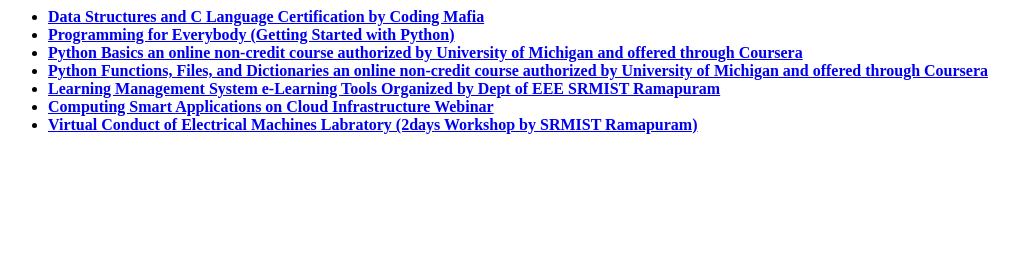
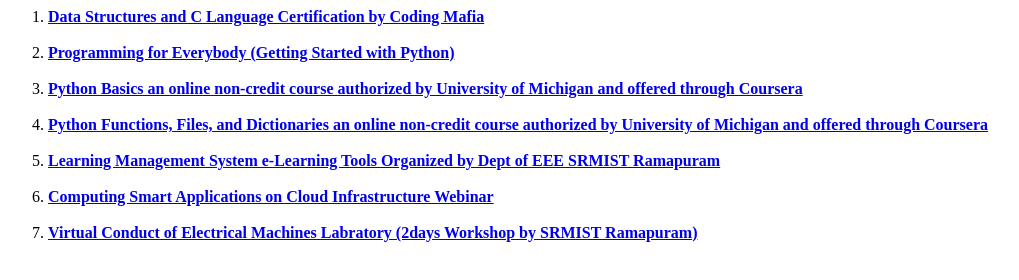
Before and after one commit to gurrambhaskar25/bhaskar2.github.io, a plain HTML site: page certificates.html in a window 1280 px wide. Shown: the whole page, without its empty margins (0-1019 px from the left). Drawn offline with Linux system fonts and the light colour scheme.

Commit message:
Update certificates.html

```diff
--- a/certificates.html
+++ b/certificates.html
@@ -1,13 +1,24 @@
-<ul>
-<li><a href="https://drive.google.com/file/d/1kfRREtetAJ7t9f69zGfq9ZR6sm9xRZ3U/view?usp=sharing"><strong>Data Structures and C Language Certification by Coding Mafia</strong></a></li>
-<li><a href="https://drive.google.com/file/d/1UNQwUG8ViUpYy84rdgwkOIqeGqNdFHCr/view?usp=sharing"><strong>Programming for Everybody (Getting Started with
-Python)</strong></li></a>
-<li><a href="https://drive.google.com/file/d/1UQ_R9X8uRhLSPSdGAN_VBF4BfHtWLz7D/view?usp=sharing"><strong>Python Basics
-an online non-credit course authorized by University of Michigan and offered through
-Coursera</strong></li></a>
-<li><a href="https://drive.google.com/file/d/12IlbGPne2TqecfuvcGMUGAuLz5GEFUib/view?usp=sharing"><strong>Python Functions, Files, and Dictionaries
-an online non-credit course authorized by University of Michigan and offered through
-Coursera</strong></li></a>
-<li><a href="https://drive.google.com/file/d/1oN-66wEQ4IW41-fDyz2qvRQ13qaCc_vG/view?usp=sharing"><strong>Learning Management System e-Learning Tools Organized by Dept of EEE SRMIST Ramapuram</strong></li></a>
-<li><a href="https://drive.google.com/file/d/1tcHhwQ2MpSNssObDo5raa-5LrQAFJned/view?usp=sharing"><strong>Computing Smart Applications on Cloud Infrastructure Webinar</strong></li></a>
-<li><a href="https://drive.google.com/file/d/12JtHqky95cI21XUGXa5NuMMOCcs7D3vy/view?usp=sharing"><strong>Virtual  Conduct of Electrical Machines Labratory (2days Workshop by SRMIST Ramapuram)</strong></li></a>
+<link rel="stylesheet" href="css/styles.css">
+<body>
+
+  <ol>
+  <li ><a class="b" href="https://drive.google.com/file/d/1kfRREtetAJ7t9f69zGfq9ZR6sm9xRZ3U/view?usp=sharing"><strong>Data Structures and C Language Certification by Coding Mafia</strong></a></li>
+<br>
+  <li ><a class="a" href="https://drive.google.com/file/d/1UNQwUG8ViUpYy84rdgwkOIqeGqNdFHCr/view?usp=sharing"><strong>Programming for Everybody (Getting Started with
+  Python)</strong></li></a>
+<br>
+  <li ><a class="b" href="https://drive.google.com/file/d/1UQ_R9X8uRhLSPSdGAN_VBF4BfHtWLz7D/view?usp=sharing"><strong>Python Basics
+  an online non-credit course authorized by University of Michigan and offered through
+  Coursera</strong></li></a>
+<br>
+  <li ><a class="a" href="https://drive.google.com/file/d/12IlbGPne2TqecfuvcGMUGAuLz5GEFUib/view?usp=sharing"><strong>Python Functions, Files, and Dictionaries
+  an online non-credit course authorized by University of Michigan and offered through
+  Coursera</strong></li></a>
+<br>
+  <li ><a class="b" href="https://drive.google.com/file/d/1oN-66wEQ4IW41-fDyz2qvRQ13qaCc_vG/view?usp=sharing"><strong>Learning Management System e-Learning Tools Organized by Dept of EEE SRMIST Ramapuram</strong></li></a>
+<br>
+  <li ><a class="a" href="https://drive.google.com/file/d/1tcHhwQ2MpSNssObDo5raa-5LrQAFJned/view?usp=sharing"><strong>Computing Smart Applications on Cloud Infrastructure Webinar</strong></li></a>
+<br>
+  <li ><a class="b"href="https://drive.google.com/file/d/12JtHqky95cI21XUGXa5NuMMOCcs7D3vy/view?usp=sharing"><strong>Virtual  Conduct of Electrical Machines Labratory (2days Workshop by SRMIST Ramapuram)</strong></li></a>
+
+</body>
```
